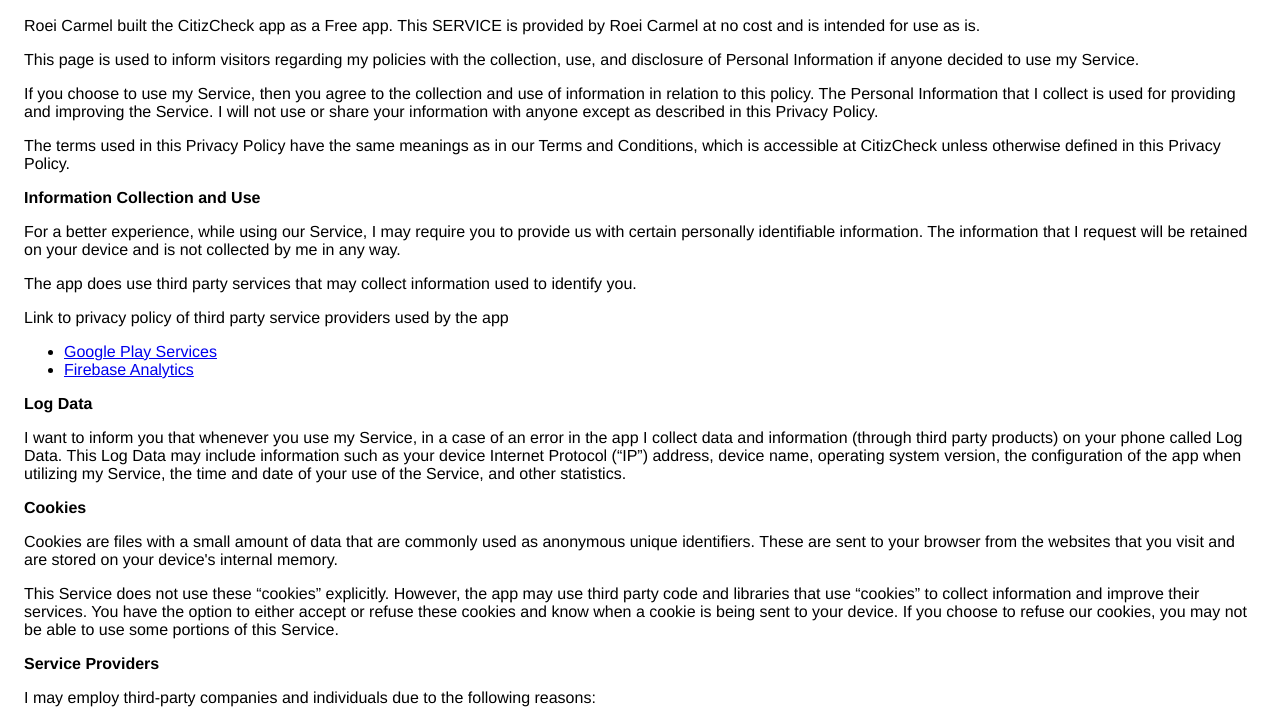
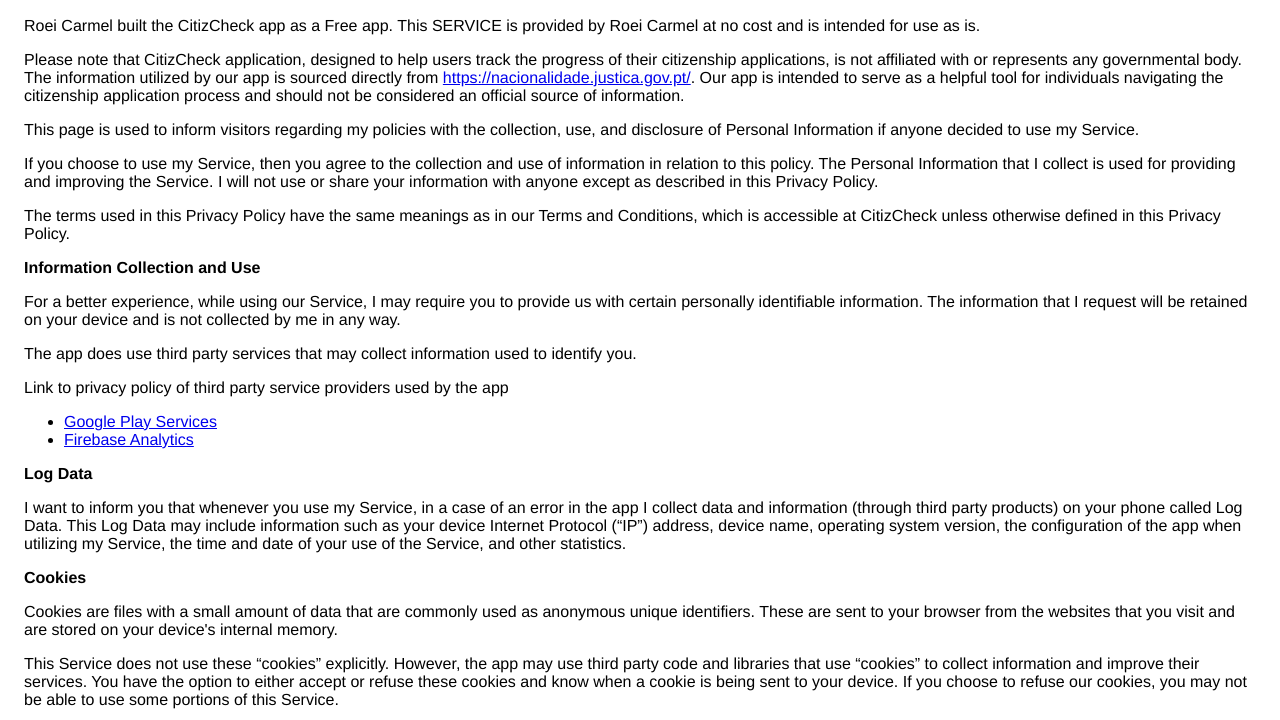
Before and after one commit to roeic/roeic.github.io, a plain HTML site: page index.html in a window 1280 px wide. Shown: the part 75-795 px from the top of the page. Drawn offline with Linux system fonts and the light colour scheme.

Commit message:
Update index.html

```diff
--- a/index.html
+++ b/index.html
@@ -12,6 +12,15 @@
                     a Free app. This SERVICE is provided by
                     Roei Carmel at no cost and is intended for
                     use as is.
+                  </p> <p>
+                    Please note that CitizCheck application,
+                    designed to help users track the progress
+                    of their citizenship applications, is not
+                    affiliated with or represents any governmental body.
+                    The information utilized by our app is sourced
+                    directly from <a href="https://nacionalidade.justica.gov.pt/" target="_blank" rel="noopener noreferrer">https://nacionalidade.justica.gov.pt/</a>.
+                    Our app is intended to serve as a helpful tool for individuals navigating the citizenship application
+                    process and should not be considered an official source of information.
                   </p> <p>
                     This page is used to inform visitors regarding
                     my policies with the collection, use, and
```
